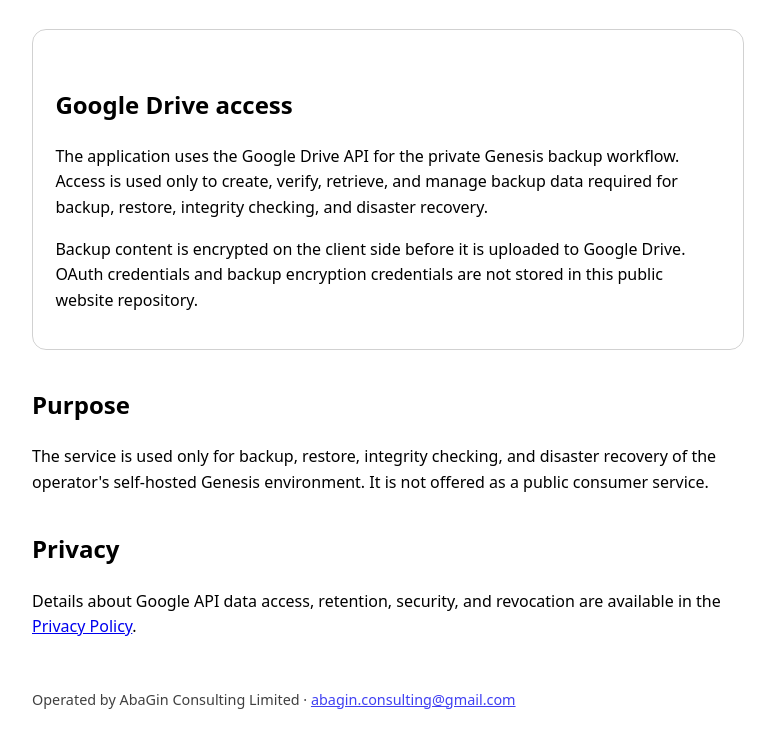
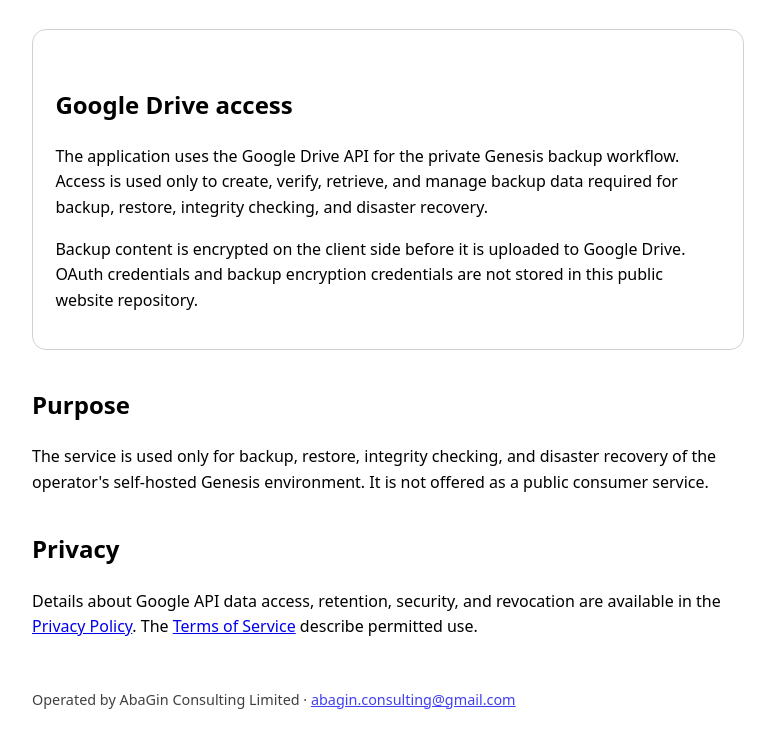
Before and after one commit to AbaGin-Consulting/AbaGin-Consulting.github.io, a plain HTML site: page genesis/index.html in a window 1280 px wide. Shown: the part 236-984 px from the top of the page, without its empty margins (252-1027 px from the left). Drawn offline with Linux system fonts and the light colour scheme.

Commit message:
docs(oauth): link Genesis backup terms

```diff
--- a/genesis/index.html
+++ b/genesis/index.html
@@ -73,6 +73,7 @@
     <p>
       Details about Google API data access, retention, security, and revocation are
       available in the <a href="/genesis/privacy.html">Privacy Policy</a>.
+      The <a href="/genesis/terms.html">Terms of Service</a> describe permitted use.
     </p>
 
     <footer>
```
